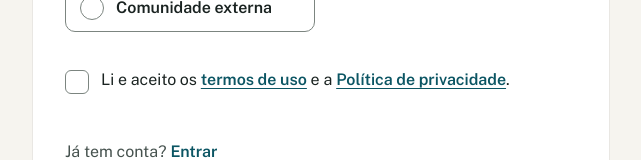
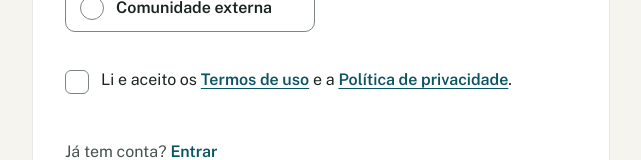
Before and after one commit to cassia-nascimento/CampusLost, a Next.js app in the folder frontend/: page /cadastro in a window 1280 px wide. Shown: the part 729-889 px from the top of the page, without its empty margins (319-960 px from the left). Built offline with nearby package versions, Linux system fonts and the light colour scheme; no server answers.

Commit message:
fix(frontend): capitaliza "Termos de Uso" nos componentes SignUpForm e PrivacyScreen

```diff
--- a/frontend/src/components/auth/SignUpForm.tsx
+++ b/frontend/src/components/auth/SignUpForm.tsx
@@ -133,7 +133,7 @@ export function SignUpForm({
             <>
               Li e aceito os{" "}
               <Link href="/termos" target="_blank" rel="noopener" className="link font-semibold">
-                termos de uso<span className="sr-only"> (abre em nova aba)</span>
+                Termos de uso<span className="sr-only"> (abre em nova aba)</span>
               </Link>{" "}
               e a{" "}
               <Link href="/privacidade" target="_blank" rel="noopener" className="link font-semibold">
--- a/frontend/src/components/legal/PrivacyScreen.tsx
+++ b/frontend/src/components/legal/PrivacyScreen.tsx
@@ -122,7 +122,7 @@ export function PrivacyScreen() {
         <p className="text-body">
           O uso do serviço também segue os{" "}
           <Link href="/termos" className="link font-semibold">
-            termos de uso
+            Termos de uso
           </Link>
           .
         </p>
```
Also changed, not shown: 1 other file (tests, documents, lock files or other folders).
